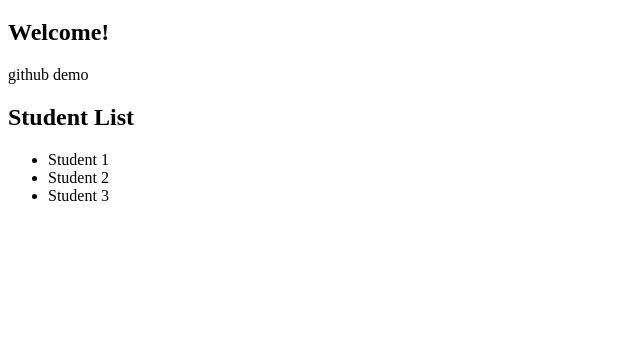
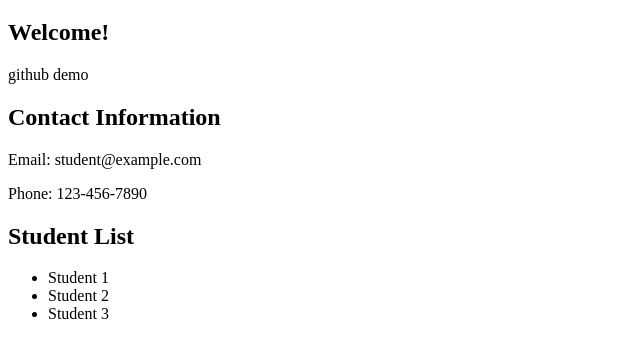
Before and after one commit to smad-1/github-demo, a plain HTML site: page index.html in a window 1280 px wide. Shown: the part 61-418 px from the top of the page, without its empty margins (0-640 px from the left). Drawn offline with Linux system fonts and the light colour scheme.

Commit message:
Add student contact information

```diff
--- a/index.html
+++ b/index.html
@@ -10,6 +10,10 @@
     <h2>Welcome!</h2>
     <p>github demo</p>
 
+    <h2>Contact Information</h2>
+    <p>Email: student@example.com</p>
+    <p>Phone: 123-456-7890</p>
+
     <h2>Student List</h2>
     <ul>
         <li>Student 1</li>
```
